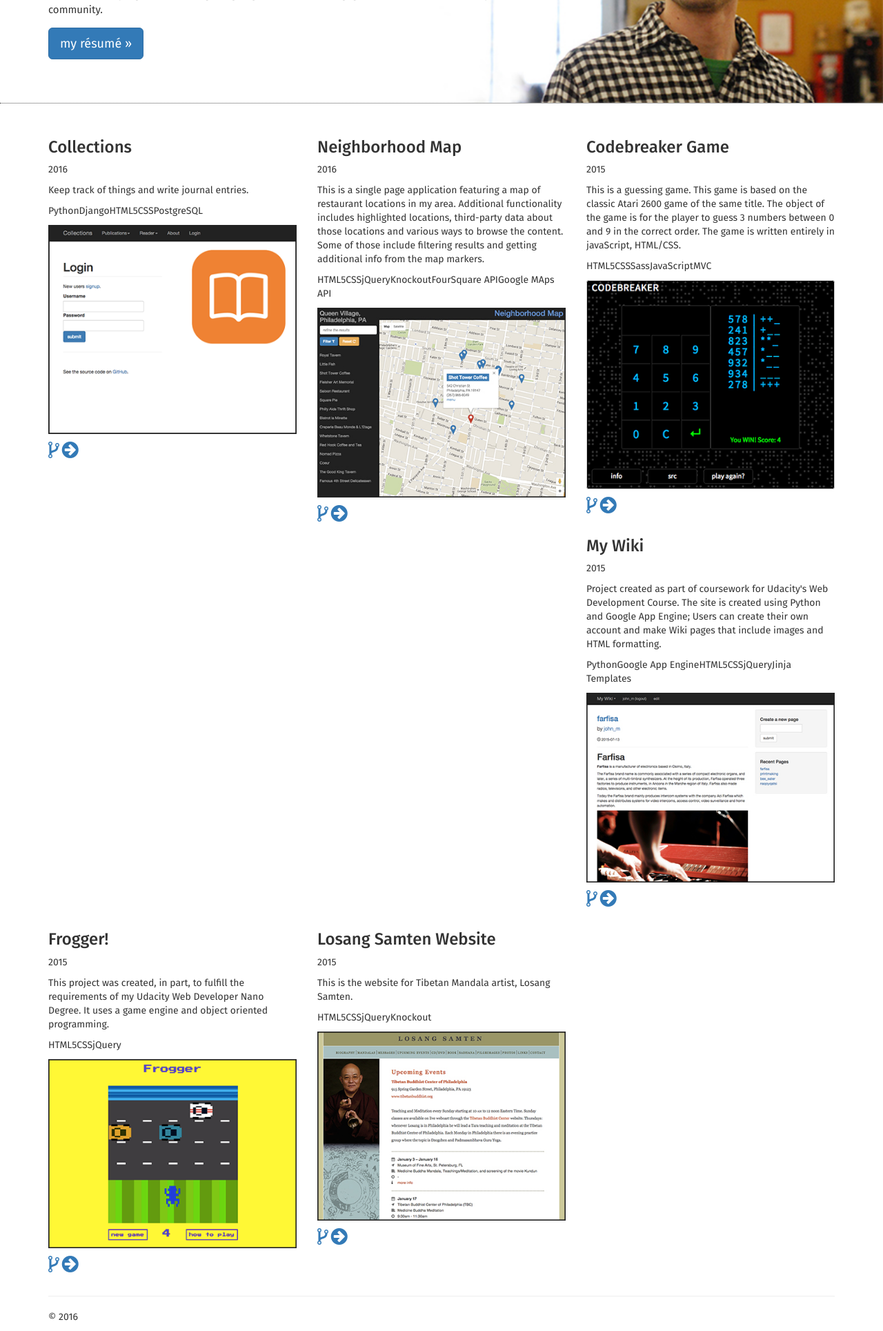
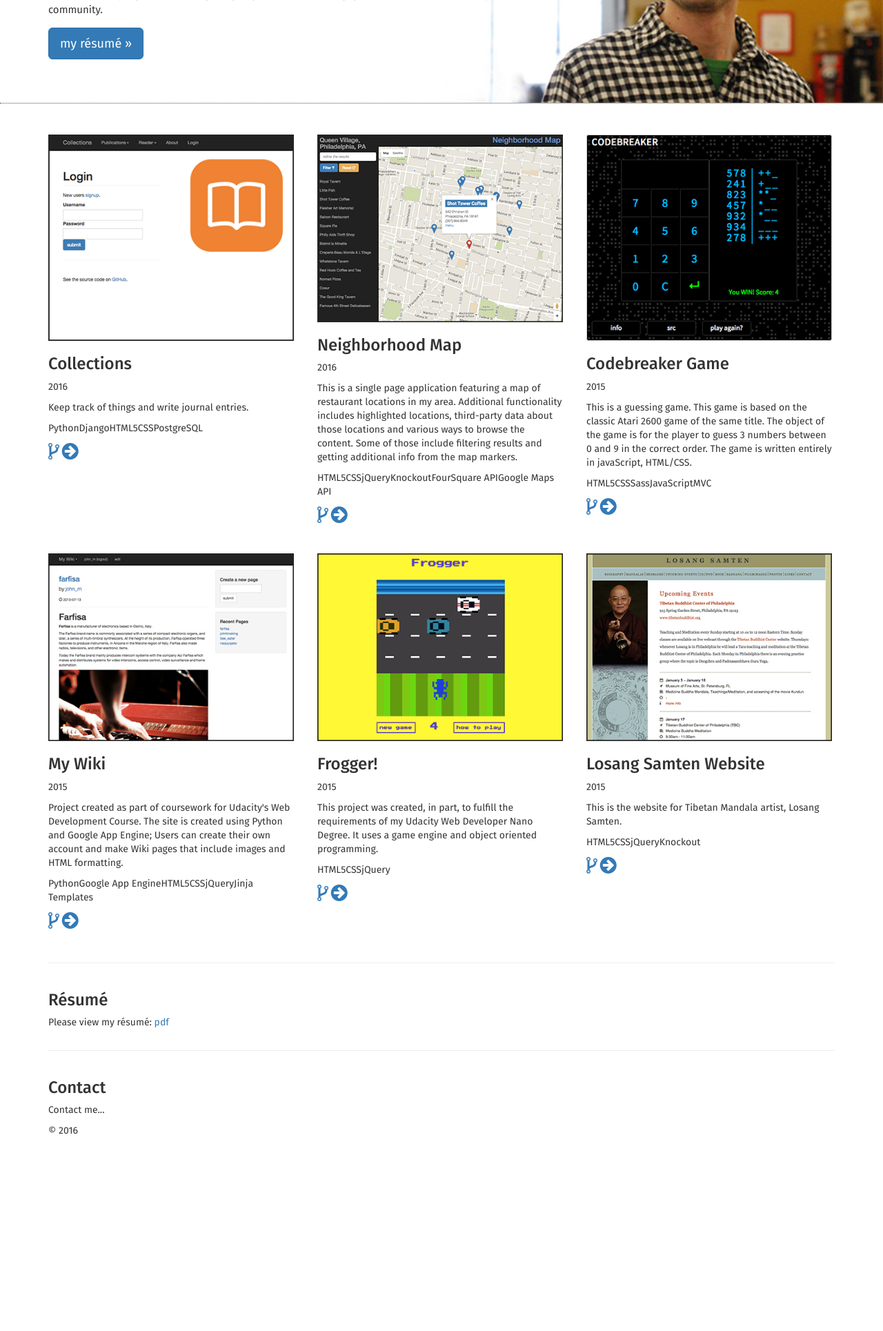
Before and after one commit to lautomator/lautomator.github.io, a PHP site: page / in a window 1280 px wide. Shown: the part 270-2199 px from the top of the page at 69% size. After the commit the page ends 1914 px from the top, so only its background shows below. Run offline with PHP 8.4, Linux system fonts and the light colour scheme.

Commit message:
fix: apps columns

```diff
--- a/css/main.css
+++ b/css/main.css
@@ -85,11 +85,23 @@ p {
     width: 60%;
   }
 }
+@media (min-width: 992px) {
+  .width-33 {
+    display: inline-block;
+    padding: 15px;
+    vertical-align: top;
+    width: 33%;
+  }
+}
 @media (max-width: 768px) {
   /* mobile-only */
   .site-title {
     margin-top: 40px;
   }
+
+  .width-33 {
+    padding: 15px;
+  }
 }
 
 /*# sourceMappingURL=main.css.map */
--- a/index.html
+++ b/index.html
@@ -68,14 +68,20 @@
         </div><!-- /main -->
 
         <div class="container">
-            <!-- Apps -->
+            <!-- apps -->
             <div id="apps" class="row" data-bind="foreach: projects()">
-                <div class="col-md-4">
+                <div class="width-33">
+                    <!-- img -->
+                    <p><a target="_blank" data-bind="attr: {href: projectURL, title: name}"><img class="img-responsive" data-bind="attr: {src: projectImage, alt: name}"></a></p>
+                    <p>
+
+                    <!-- txt -->
                     <h3 data-bind="text: name"></h3>
                     <p data-bind="text: year"></h4>
                     <p data-bind="text: description"></p>
                     <p data-bind="foreach: tech"><span class="tech-category" data-bind="text: $data"></span></p>
-                    <p><a target="_blank" data-bind="attr: {href: projectURL, title: name}"><img class="img-responsive" data-bind="attr: {src: projectImage, alt: name}"></a></p>
+
+                    <!-- repos and staging -->
                     <p>
                         <!-- fork -->
                         <a data-bind="attr: {href: repoURL, title: name}," target="_blank"><span class="fa fa-code-fork fa-2x"></span></a>
@@ -83,11 +89,27 @@
                         <a data-bind="attr: {href: projectURL, title: name}," target="_blank"><span class="fa fa-arrow-circle-right fa-2x"></span></a>
                     </p>
                 </div>
-
-                <hr class="hidden-md hidden-lg">
             </div>
 
             <hr>
+
+            <!-- resume -->
+            <div id="resume" class="row">
+                <div class="col-md-12">
+                    <h3>R&eacute;sum&eacute;</h3>
+                    <p>Please view my r&eacute;sum&eacute;: <a target="_blank" data-bind="attr: {href: siteData().resume}">pdf</a></p>
+                </div>
+            </div><!-- /resume -->
+
+            <hr>
+
+            <!-- contact -->
+            <div id="contact" class="row">
+                <div class="col-md-12">
+                    <h3>Contact</h3>
+                    <p>Contact me...</p>
+                </div>
+            </div><!-- /resume -->
 
             <footer>
                 <p>&copy; <span data-bind="text: getDate()"></span></p>
--- a/js/main.js
+++ b/js/main.js
@@ -57,14 +57,14 @@ var data = {
             description: 'This is a single page application featuring a map of restaurant locations in my area. Additional functionality includes highlighted locations, third-party data about those locations and various ways to browse the content. Some of those include filtering results and getting additional info from the map markers.',
             repoURL: 'https://github.com/lautomator/udacity-fe-nano/tree/master/P5',
             projectURL: 'apps/neighborhood-map/',
-            projectImage: 'img/neighborhood-map.jpg',
+            projectImage: 'img/hood-map.jpg',
             tech: [
                 'HTML5',
                 'CSS',
                 'jQuery',
                 'Knockout',
                 'FourSquare API',
-                'Google MAps API'
+                'Google Maps API'
             ]
         },
         {
--- a/sass/main.scss
+++ b/sass/main.scss
@@ -109,9 +109,22 @@ p {
     }
 }
 
+@media (min-width: $medium) {
+    .width-33 {
+        display: inline-block;
+        padding: 15px;
+        vertical-align: top;
+        width: 33%;
+    }
+}
+
 @media (max-width: $small) {
     /* mobile-only */
     .site-title {
         margin-top: 40px;
     }
+
+    .width-33 {
+        padding: 15px;
+    }
 }
```
Also changed, not shown: img/hood-map.jpg (added), img/neighborhood-map.jpg (deleted).
